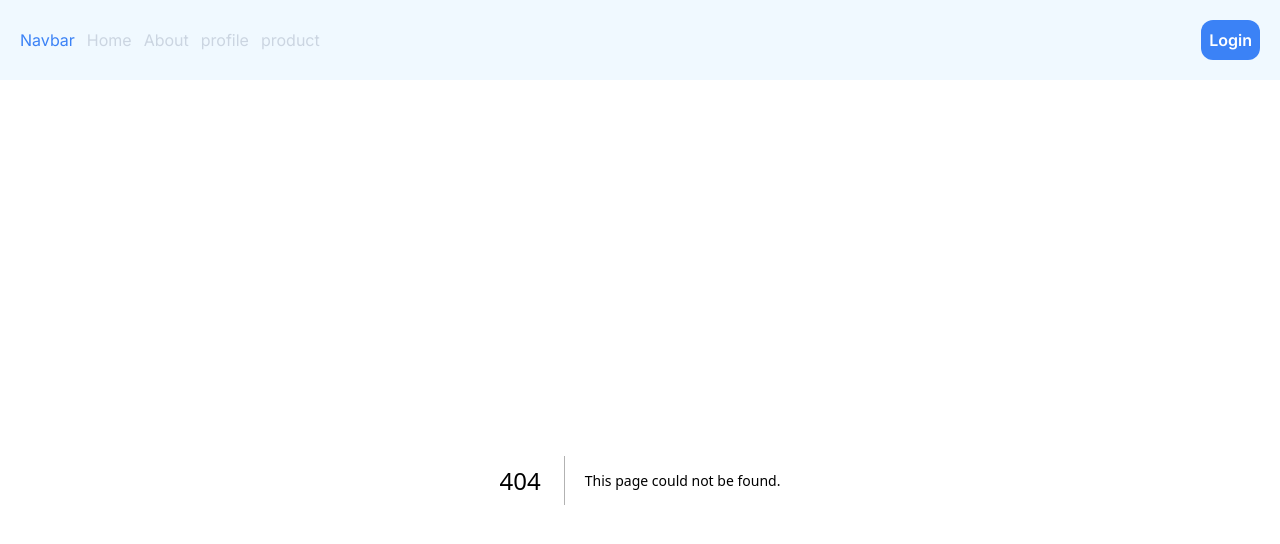
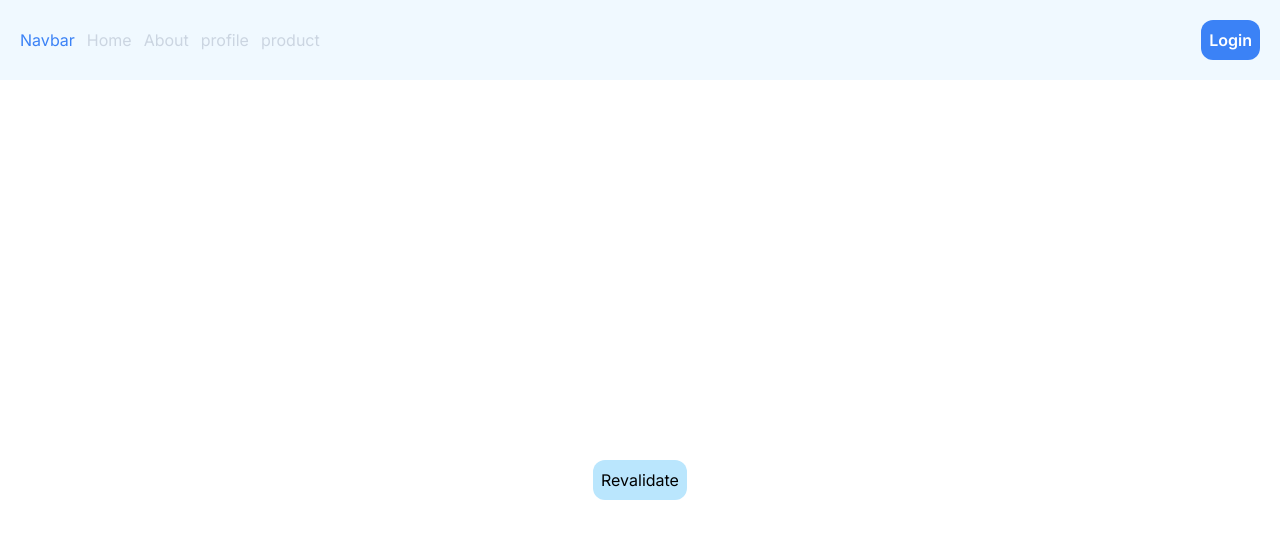
Before and after one commit to Ijon6k/learn-nextjs, a Next.js app: page /dashboard/product in a window 1280 px wide. Before the commit this address had no page. Shown: the top 544 px of the page. Built offline with nearby package versions, Linux system fonts and the light colour scheme.

Commit message:
revalidate

```diff
--- /dev/null
+++ b/src/app/(admin)/dashboard/product/page.tsx
@@ -0,0 +1,17 @@
+"use client";
+
+export default function AdminProductPage() {
+  const revalidate = async () => {
+    await fetch("http://localhost:3000/api/revalidate?tag=products", {
+      method: "POST",
+    });
+  };
+
+  return (
+    <div className=" flex justify-center items-center w-screen h-screen">
+      <button className="p-2 rounded-xl bg-sky-200" onClick={revalidate}>
+        Revalidate
+      </button>
+    </div>
+  );
+}
```
